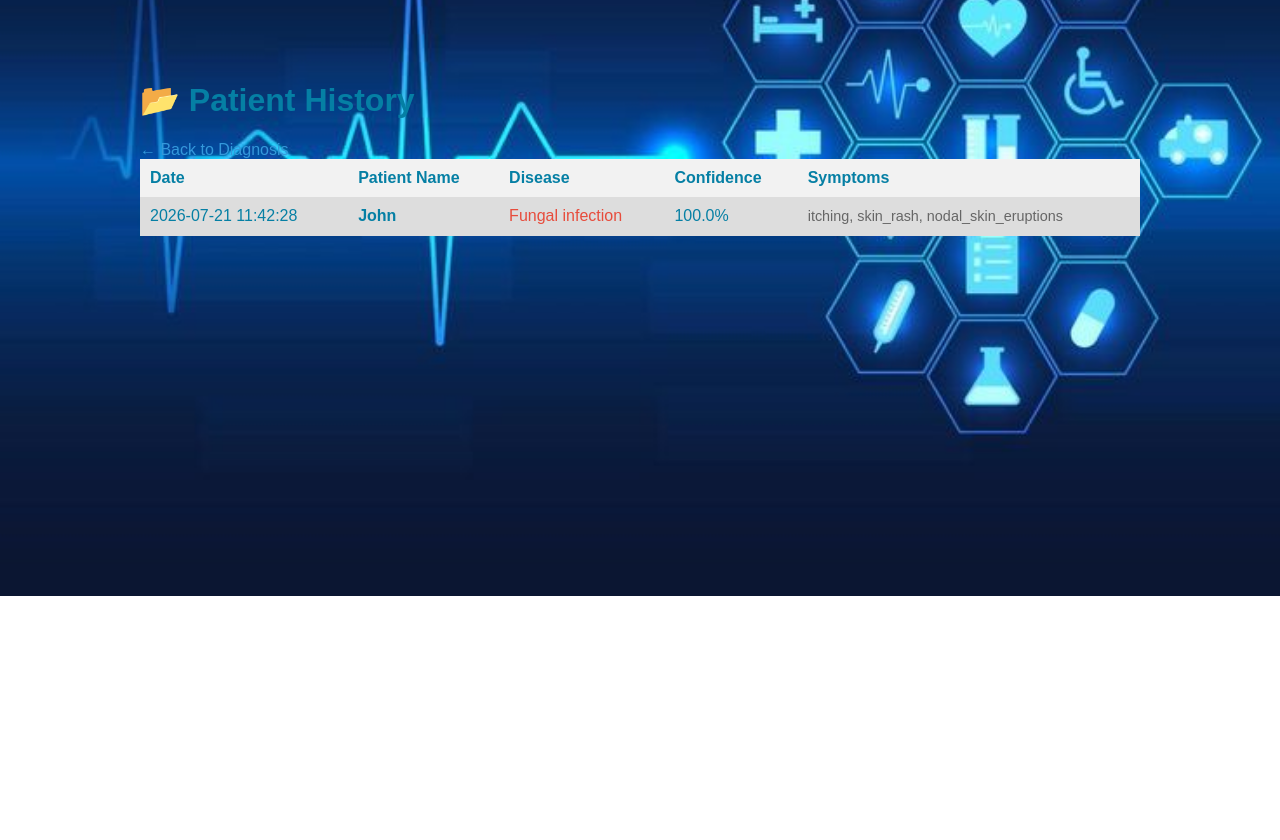
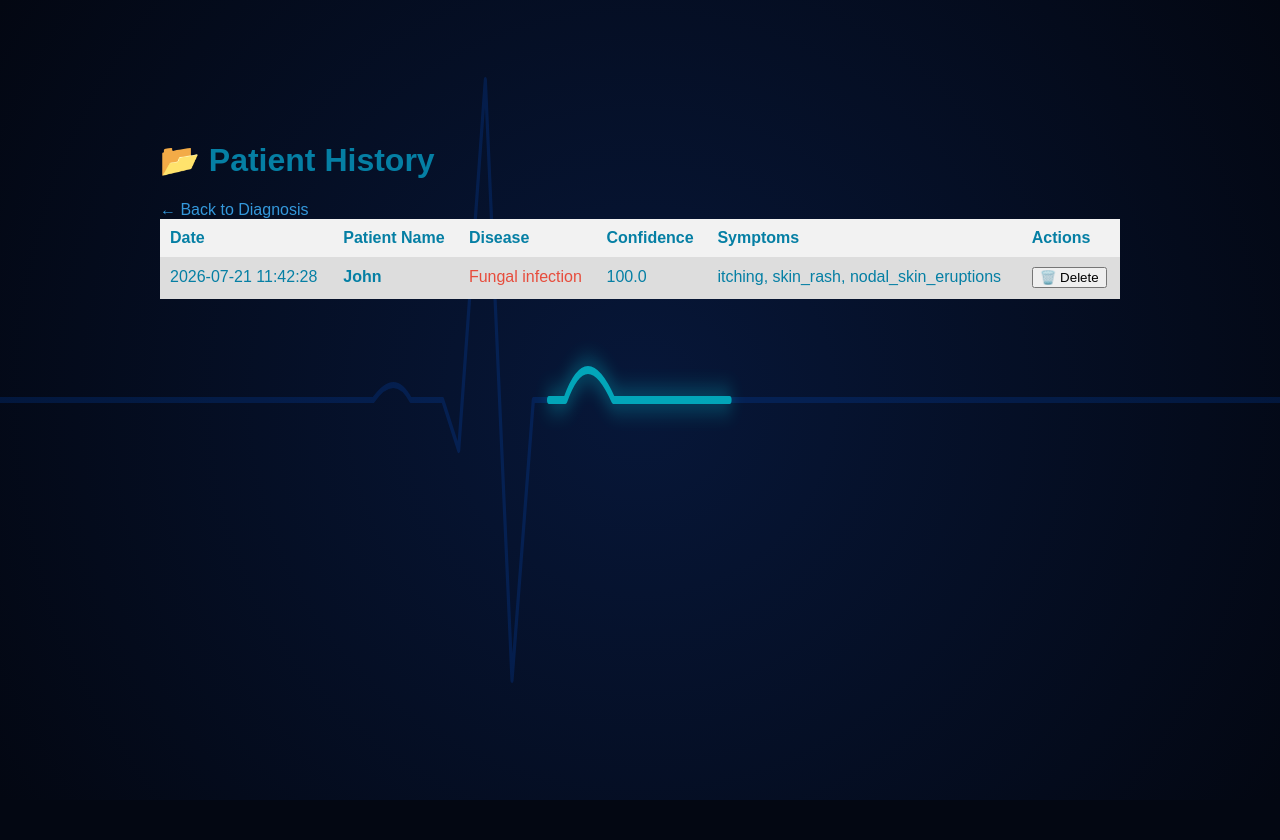
Before and after one commit to LordChiiz/Disease-Prediction-system, a Flask app: page /history in a window 1280 px wide. Before the commit the page ends 596 px from the top, so only its background shows below. Run offline with Flask 3, Linux system fonts and the light colour scheme; parts of the project's set-up code (start-up, migrations or seed data) failed here and were passed over.

Commit message:
Improved background and added features for better functionality
Added SVG background and added  a clear symptoms mechanism and delete patient history button to improve useability

```diff
--- a/app.py
+++ b/app.py
@@ -54,7 +54,7 @@
         probabilities = model.predict_proba(input_array)
         confidence = np.max(probabilities) * 100
 
-        session['prediction'] = "Brain Damage. Please see the mechanic"
+        session['prediction'] = prediction
         session['confidence'] = f"{confidence:.2f}"
         session['symptoms'] = selected_symptoms
         session['date'] = datetime.datetime.now().strftime("%Y-%m-%d %H:%M:%S")
@@ -136,5 +136,18 @@
                            diseases=diseases,
                            counts=counts)
 
+@app.route('/delete/<int:id>', methods=['POST'])
+def delete_patient(id):
+    record = MedicalReport.query.get_or_404(id)
+
+    try:
+        db.session.delete(record)
+        db.session.commit()
+    except Exception as e:
+        db.session.rollback()
+        print(f"Error deleting record: {e}")
+
+    return redirect(url_for('history'))
+
 if __name__ == '__main__':
     app.run(debug=True)
--- a/static/style.css
+++ b/static/style.css
@@ -2,18 +2,74 @@
 body {
     font-family: 'Poppins', sans-serif;
     /* background-color: #000000;  */
-    background-image: url("images/smart-medical-background.jpg");
-    background-repeat: no-repeat;
+    /* background-image: url("images/smart-medical-background.jpg"); */
+    /* background-repeat: no-repeat;
     background-position: center;
-    background-size: cover;
+    background-size: cover; */
+    background-color: #030712 !important; /* Deep, premium obsidian black */
+    position: relative;
+    min-height: 100vh;
+    margin: 0;
+    padding: 0;
     color: #057fa4;
     margin: 0;
     padding: 0;
 }
 
-body.dashboard{
+.ecg-bg-container {
+  position: fixed;
+  top: 0;
+  left: 0;
+  width: 100vw;
+  height: 100vh;
+  z-index: -1; /* Pushes background behind your text/cards */
+  overflow: hidden;
+  background: radial-gradient(circle at 50% 50%, #071739 0%, #030712 100%);
+}
+
+.ecg-svg {
+  width: 100%;
+  height: 100%;
+  opacity: 0.65;
+}
+
+
+.ecg-line {
+  fill: none;
+  stroke-linecap: round;
+  stroke-linejoin: round;
+}
+
+.base-line {
+  stroke: rgba(0, 102, 255, 0.25);
+  stroke-width: 3;
+}
+
+.pulse-line {
+  stroke: #00f3ff; /* Electric cyan */
+  stroke-width: 4;
+  /*
+     stroke-dasharray creates the light segment.
+     First digit (180) is the length of the glowing beam.
+     Second digit (1500) is the empty gap space before it loops.
+  */
+  stroke-dasharray: 180 1500;
+  animation: ecg-travel 4s linear infinite;
+}
+
+/* Hardware-accelerated left-to-right pulse pipeline movement */
+@keyframes ecg-travel {
+  0% {
+    stroke-dashoffset: 1680; /* Starts off-screen to the left */
+  }
+  100% {
+    stroke-dashoffset: 0; /* Travels seamlessly off-screen to the right */
+  }
+}
+
+/* body.dashboard{
     background-image: url("images/dashboard-image.jpg");
-}
+} */
 
 /* NAVBAR */
 .navbar {
--- a/templates/history.html
+++ b/templates/history.html
@@ -9,6 +9,23 @@
     />
   </head>
   <body>
+    <div class="ecg-bg-container">
+    <svg viewBox="0 0 1200 400" preserveAspectRatio="none" class="ecg-svg">
+      <defs>
+        <filter id="glow" x="-20%" y="-20%" width="140%" height="140%">
+          <feGaussianBlur stdDeviation="6" result="blur" />
+          <feMerge>
+            <feMergeNode in="blur" />
+            <feMergeNode in="SourceGraphic" />
+          </feMerge>
+        </filter>
+      </defs>
+      <path class="ecg-line base-line" d="M 0,200 L 350,200 Q 370,185 385,200 L 415,200 L 430,225 L 455,40 L 480,340 L 500,200 L 530,200 Q 550,170 575,200 L 1200,200" />
+      <path class="ecg-line pulse-line" d="M 0,200 L 350,200 Q 370,185 385,200 L 415,200 L 430,225 L 455,40 L 480,340 L 500,200 L 530,200 Q 550,170 575,200 L 1200,200" filter="url(#glow)" />
+    </svg>
+  </div>
+
+  <div class="container">
     <div class="container">
       <header>
         <h1>📂 Patient History</h1>
@@ -18,7 +35,7 @@
       </header>
 
       <div class="form-section" style="width: 100%; border-radius: 12px">
-        <table style="width: 100%; border-collapse: collapse">
+      <table style="width: 100%; border-collapse: collapse;">
         <thead>
           <tr style="background-color: #f2f2f2; text-align: left">
             <th style="padding: 10px">Date</th>
@@ -26,27 +43,31 @@
             <th style="padding: 10px">Disease</th>
             <th style="padding: 10px">Confidence</th>
             <th style="padding: 10px">Symptoms</th>
+            <th style="padding: 10px">Actions</th> <!-- Placed neatly in the header -->
           </tr>
         </thead>
         <tbody style="background-color: #ddd">
           {% for report in reports %}
           <tr style="border-bottom: 1px solid #ddd">
             <td style="padding: 10px">{{ report.date }}</td>
+            <td style="padding: 10px"><strong>{{ report.patient_name }}</strong></td>
+            <td style="padding: 10px; color: #e74c3c">{{ report.disease }}</td>
+            <td style="padding: 10px">{{ report.confidence }}</td>
+            <td style="padding: 10px">{{ report.symptoms }}</td>
+            <!-- DELETE BUTTON COLUMN -->
             <td style="padding: 10px">
-                <strong>{{ report.patient_name }}</strong>
-              </td>
-              <td style="padding: 10px; color: #e74c3c">
-                {{ report.disease }}
-              </td>
-              <td style="padding: 10px">{{ report.confidence }}%</td>
-              <td style="padding: 10px; font-size: 0.9em; color: #666">
-                {{ report.symptoms }}
+              <form action="{{ url_for('delete_patient', id=report.id) }}" method="POST" style="display:inline;">
+                <button type="submit"
+                        class="btn btn-sm btn-outline-danger"
+                        onclick="return confirm('Are you sure you want to delete patient {{ report.patient_name }}?');">
+                  🗑️ Delete
+                </button>
+              </form>
             </td>
           </tr>
           {% endfor %}
         </tbody>
-        </table>
-      </div>
+      </table>      </div>
     </div>
   </body>
 </html>
```
Also changed, not shown: templates/dashboard.html (+17 -0 lines), templates/index.html (+42 -1 lines), instance/medical_sorage.db (added), instance/medical_storage.db. Lines whose indentation alone changed are shown as unchanged.
